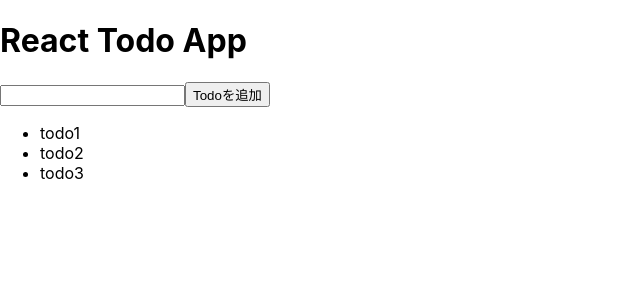
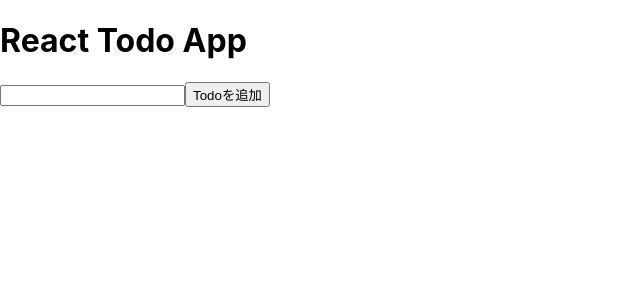
Before and after one commit to boon2187/react-too-app, a React (Create React App) app: page / in a window 1280 px wide. Shown: the top 300 px of the page, without its empty margins (0-640 px from the left). Built offline with nearby package versions, Linux system fonts and the light colour scheme.

Commit message:
ちゃんとTodoを追加できるようになったので、todosの初期値を空の配列にした。

```diff
--- a/src/App.js
+++ b/src/App.js
@@ -9,7 +9,7 @@ import TodoList from './conponents/TodoList';
 
 function App() {
   // Todoを保持するstateを作成
-  const [todos, setTodos] = useState([{id:"1", task:"todo1", isFinished:false},{id:"2", task:"todo2", isFinished:false},{id:"3", task:"todo3", isFinished:false}]);
+  const [todos, setTodos] = useState([]);
 
   // Todoを追加する関数
   const addTodo = (addingtask) => {
```
